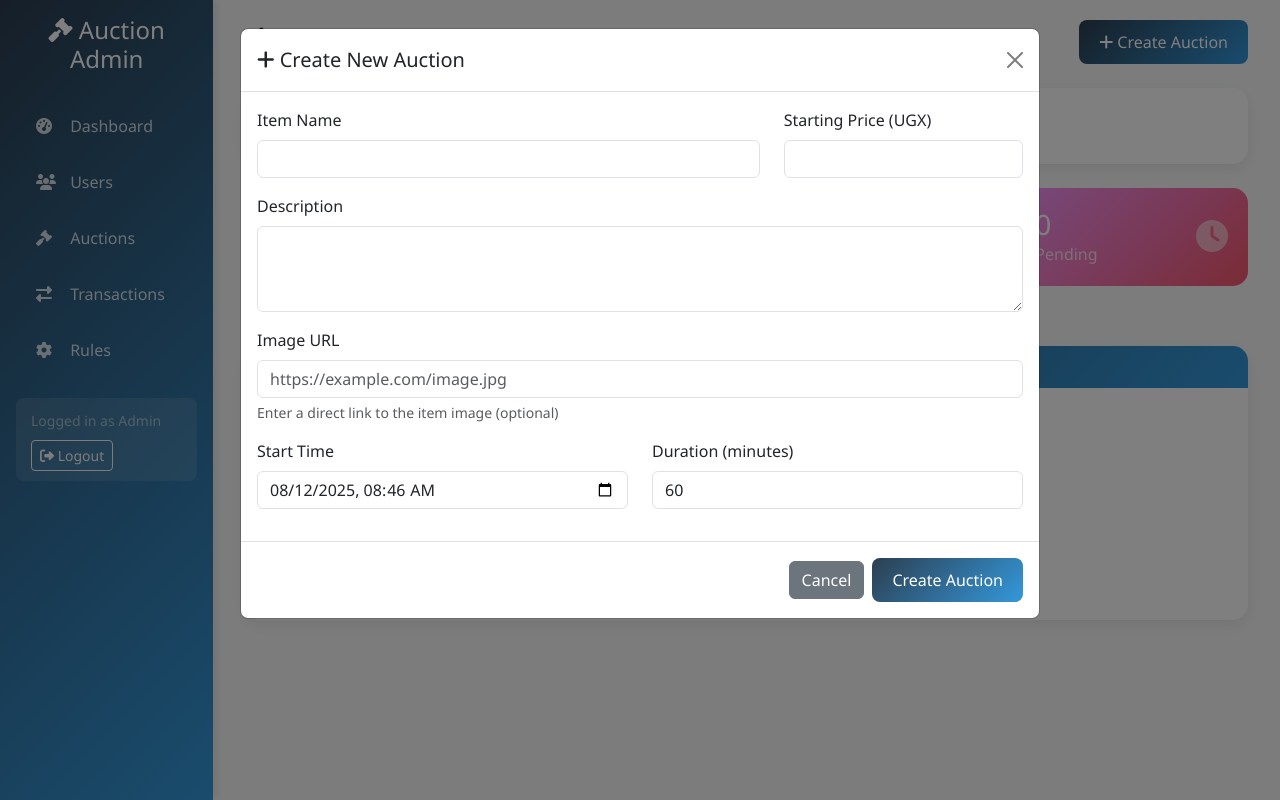
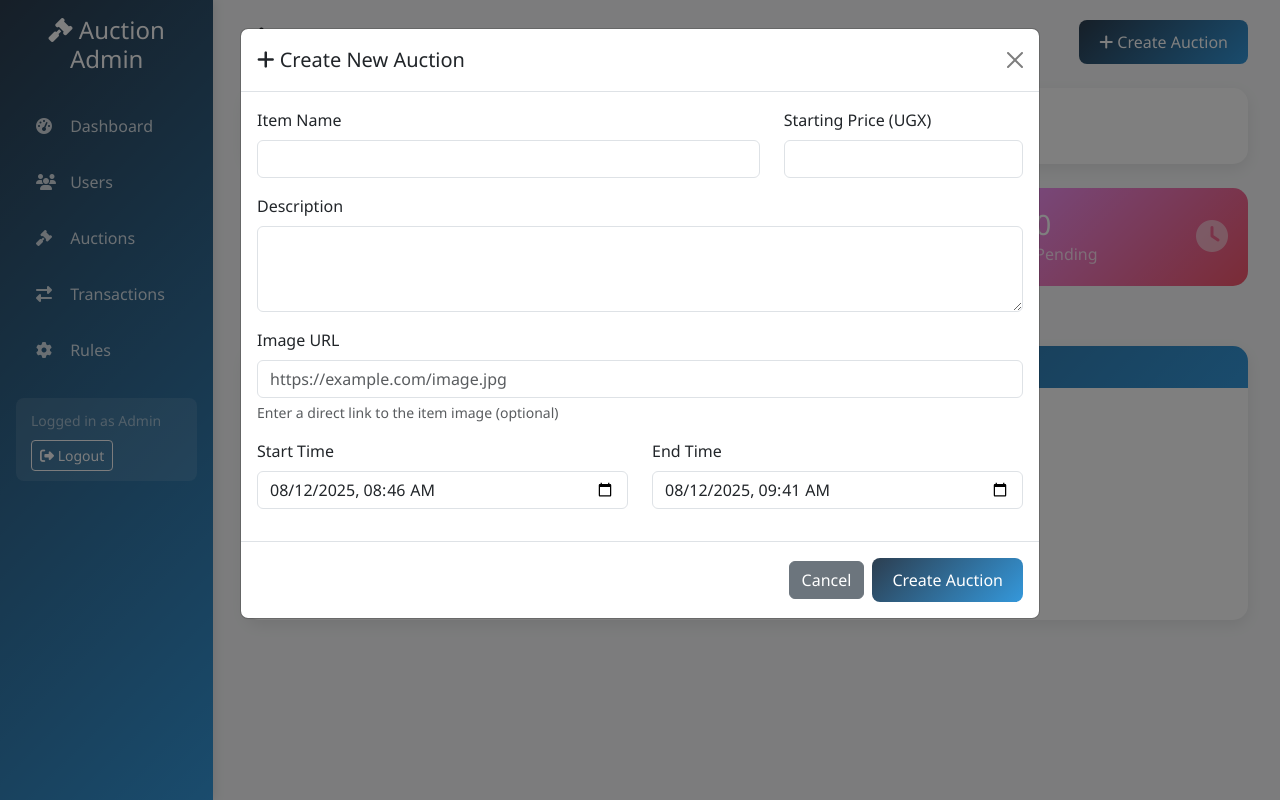
Before and after one commit to greenmonday47/auction_app_manager, a CodeIgniter 4 app: the page made by app/Views/admin/auctions/index.php in a window 1280 px wide, after a click on "Create Auction". Run offline with PHP 8.4 and a stand-in for CodeIgniter, Linux system fonts and the light colour scheme; the template is opened without the code that fills it, so the values that code supplies are empty; some libraries are stand-ins or nearby versions.

Commit message:
Enhance auction management by updating time handling and improving .gitignore
- Replaced duration input with end time input in the auction creation form.
- Updated AuctionController to validate that end time is after start time.
- Adjusted JavaScript to set default start and end times for auctions.
- Enhanced .gitignore to include additional IDE, OS, and temporary files.

```diff
--- a/app/Views/admin/auctions/index.php
+++ b/app/Views/admin/auctions/index.php
@@ -131,7 +131,7 @@
                             <th>Starting Price</th>
                             <th>Current Bid</th>
                             <th>Status</th>
-                            <th>Duration</th>
+                            <th>Time Remaining</th>
                             <th>Created</th>
                             <th>Actions</th>
                         </tr>
@@ -306,8 +306,8 @@
                         </div>
                         <div class="col-md-6">
                             <div class="mb-3">
-                                <label for="duration" class="form-label">Duration (minutes)</label>
-                                <input type="number" class="form-control" id="duration" name="duration" min="5" max="1440" value="60" required>
+                                <label for="end_time" class="form-label">End Time</label>
+                                <input type="datetime-local" class="form-control" id="end_time" name="end_time" required>
                             </div>
                         </div>
                     </div>
@@ -407,13 +407,35 @@ function deleteAuction(auctionId, title) {
     }
 }
 
-// Set default start time to current time + 5 minutes
+// Set default start time to current time + 5 minutes and end time to current time + 1 hour
 document.addEventListener('DOMContentLoaded', function() {
     const now = new Date();
-    now.setMinutes(now.getMinutes() + 5);
-    const startTime = now.toISOString().slice(0, 16);
-    document.getElementById('start_time').value = startTime;
+    const startTime = new Date(now.getTime() + 5 * 60000); // 5 minutes from now
+    const endTime = new Date(now.getTime() + 60 * 60000); // 1 hour from now
+
+    document.getElementById('start_time').value = startTime.toISOString().slice(0, 16);
+    document.getElementById('end_time').value = endTime.toISOString().slice(0, 16);
+
+    // Add validation to ensure end time is after start time
+    document.getElementById('start_time').addEventListener('change', validateTimes);
+    document.getElementById('end_time').addEventListener('change', validateTimes);
 });
+
+function validateTimes() {
+    const startTime = document.getElementById('start_time').value;
+    const endTime = document.getElementById('end_time').value;
+
+    if (startTime && endTime) {
+        const start = new Date(startTime);
+        const end = new Date(endTime);
+
+        if (end <= start) {
+            document.getElementById('end_time').setCustomValidity('End time must be after start time');
+        } else {
+            document.getElementById('end_time').setCustomValidity('');
+        }
+    }
+}
 </script>
 
 <?= $this->endSection() ?>
```
Also changed, not shown: app/Controllers/Admin/AuctionController.php (+9 -5 lines), 2 other files.
